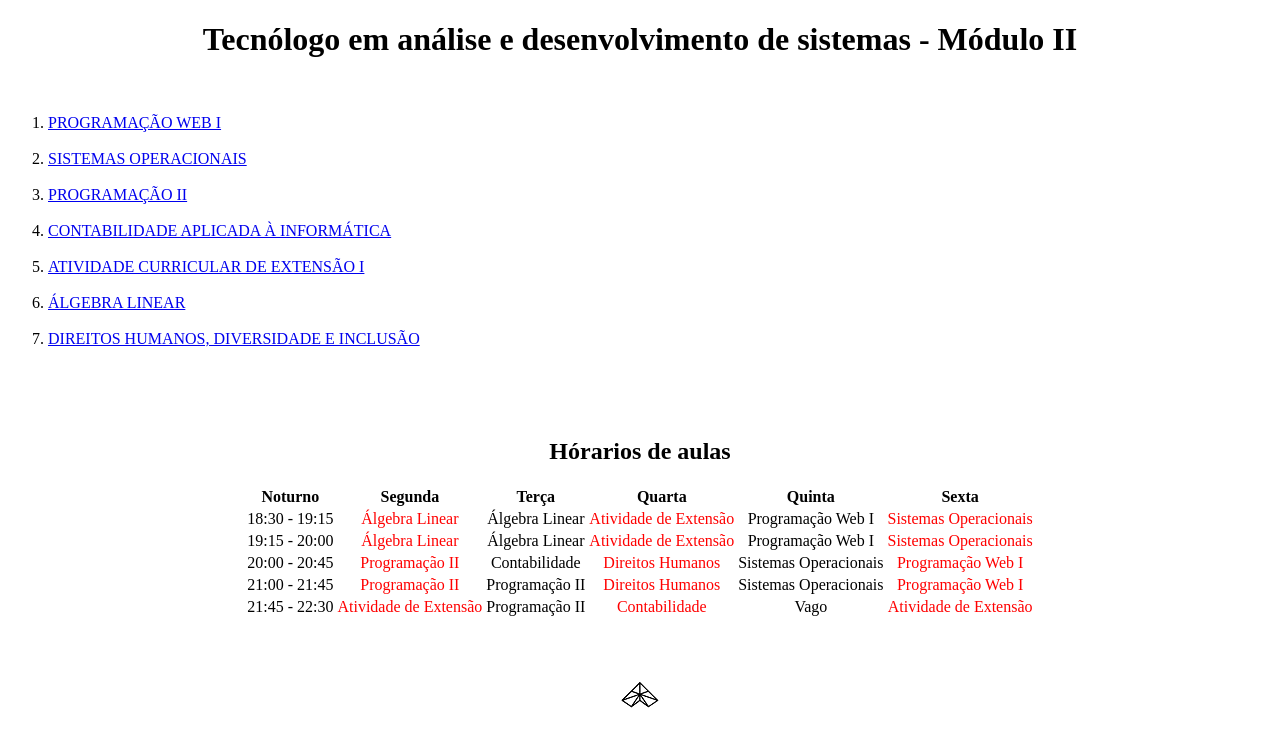
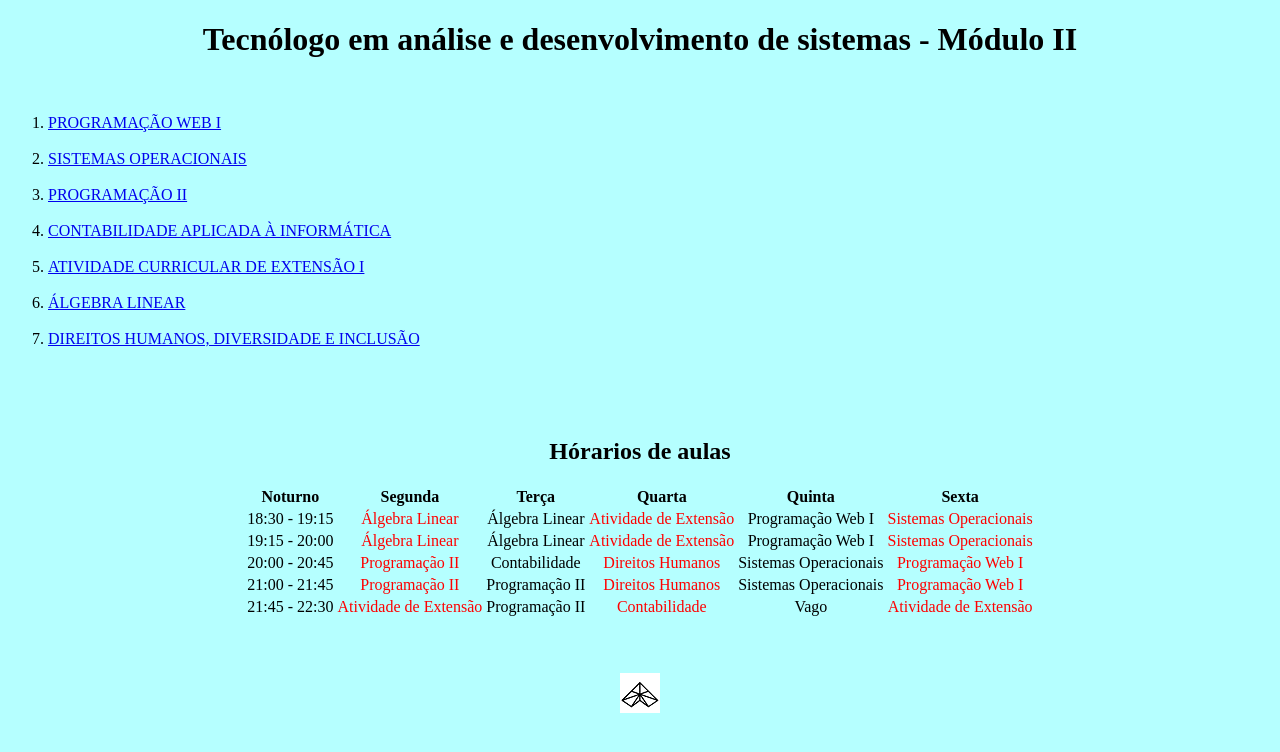
Before and after one commit to DennisGabriel-Dev/ADS-Projects, a plain HTML site: page trabalho/index.html in a window 1280 px wide. Drawn offline with Linux system fonts and the light colour scheme.

Commit message:
Background color body
Definindo a cor de fundo do corpo da pagina.

```diff
--- a/trabalho/css/index.css
+++ b/trabalho/css/index.css
@@ -1,5 +1,5 @@
 body{
-    background-color: #;
+    background-color: #b5ffff;
 }
 
 h1{
```
